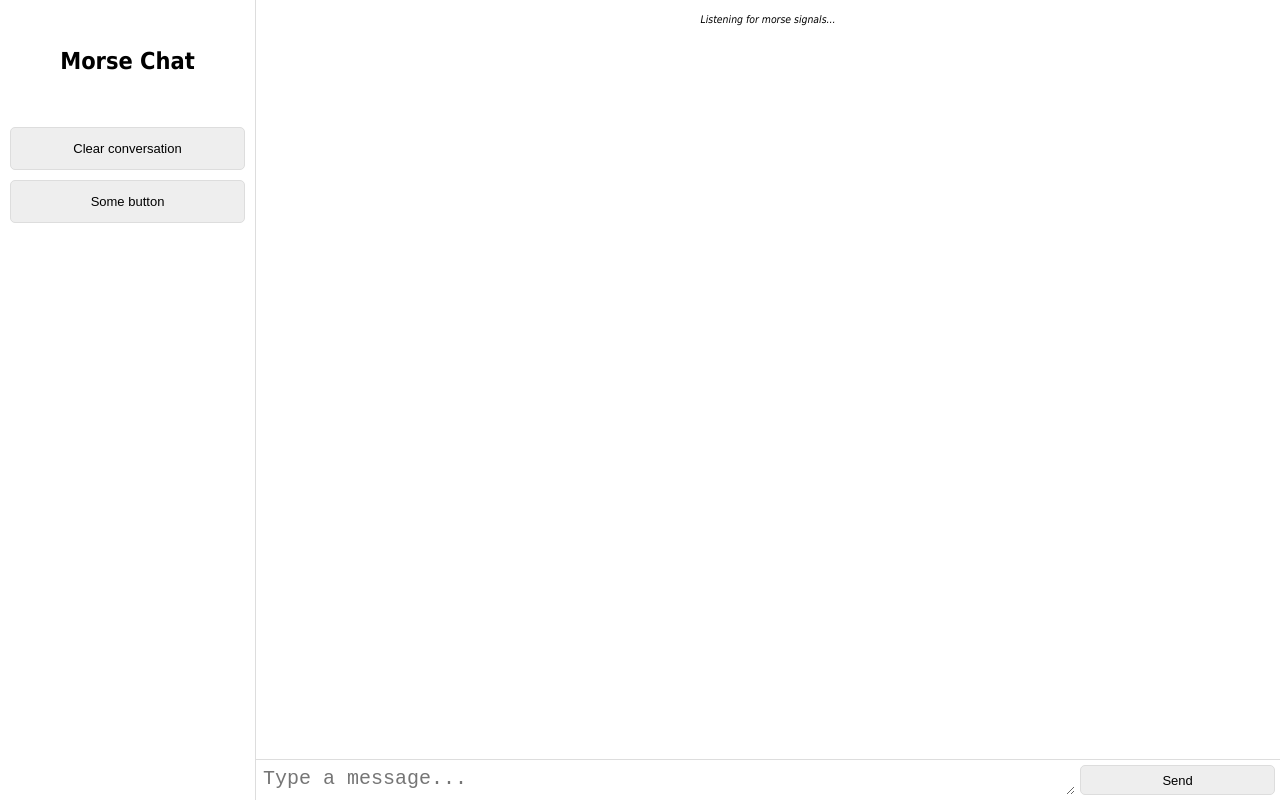
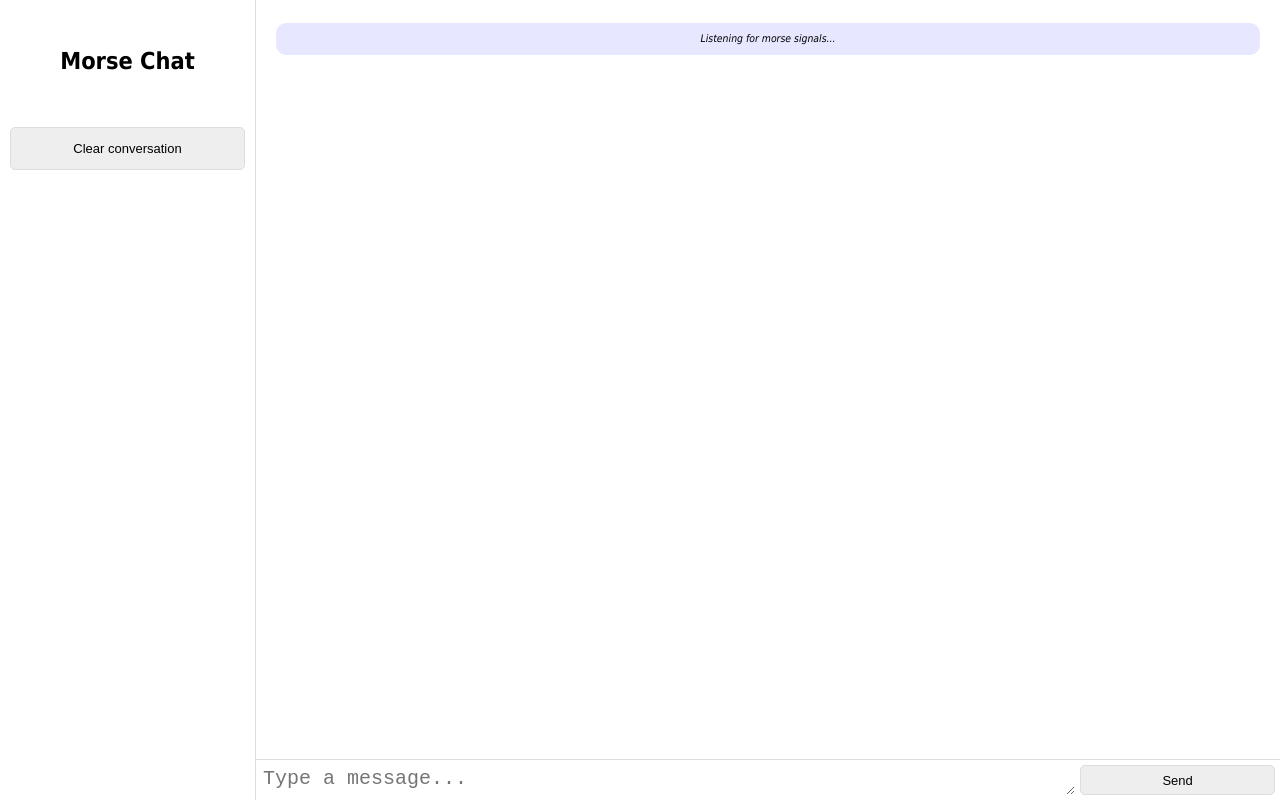
Before and after one commit to Timendus/morse-chat, a website built with webpack: page dist/index.html in a window 1280 px wide. Built offline with nearby package versions, Linux system fonts and the light colour scheme.

Commit message:
Replace notice with flash message in place in the conversation

```diff
--- a/src/chatroom.js
+++ b/src/chatroom.js
@@ -35,12 +35,16 @@ function renderMessage(message, owner) {
   messageNode.className = owner;
   messageNode.innerText = message;
   document.getElementById("messages").appendChild(messageNode);
-  document.getElementById("messages").scrollTop = 100000;
+  scrollDown();
 }
 
 function newestMessage(owner) {
   var theirMessages = document.getElementsByClassName(owner);
   return theirMessages[theirMessages.length-1]
+}
+
+function scrollDown() {
+  document.getElementById("messages").scrollTop = 100000;
 }
 
 
@@ -64,7 +68,19 @@ export function clearMessages() {
   log = [];
   // Clean up DOM
   var messages = document.getElementById("messages");
-  while ( messages.children.length > 1 ) {
-    messages.removeChild(messages.lastChild);
-  }
+  Array.from(messages.children).forEach(child => {
+    if (!child.classList.contains('flash')) {
+      messages.removeChild(child)
+    }
+  });
 }
+
+
+export function showFlashMessage(message, level='') {
+  var flashNode = document.createElement("div");
+  flashNode.className = "flash " + level;
+  flashNode.innerText = message;
+  document.getElementById("messages").appendChild(flashNode);
+  scrollDown();
+  return flashNode;
+}
--- a/src/index.js
+++ b/src/index.js
@@ -10,7 +10,7 @@ import * as input from './input.js';
 window.addEventListener('load', function() {
   output.setup();
   chatroom.renderLog();
-  input.setup();
+  input.setup() && chatroom.showFlashMessage("Listening for morse signals...", "info");
 
   document.getElementById("text-input").addEventListener("keyup", e => {if (e.keyCode == 13) output.sendMessage()});
   document.getElementById("send-button").addEventListener("click", output.sendMessage);
--- a/src/input.js
+++ b/src/input.js
@@ -3,6 +3,7 @@ import pitchdetect from './lib/cwilso/pitchdetect.js';
 
 export function setup() {
   pitchdetect.toggleLiveInput();
+  return true;
 }
 
 // Connect pitchdetect to copy2
--- a/src/stylesheets/chatroom.scss
+++ b/src/stylesheets/chatroom.scss
@@ -71,10 +71,19 @@
     content: '…';
   }
 
-  .notification {
-    margin: 0;
+  .flash {
+    margin: 1em 0 0 0;
     text-align: center;
     font-size: 0.8em;
     font-style: italic;
+    line-height: 3em;
+    border-radius: 10px;
+
+    &.info   { background-color: #e7e7ff; }
+    &.notice { background-color: #efec89; }
+
+    &.clickable {
+      cursor: pointer;
+    }
   }
 }
--- a/src/stylesheets/layout.scss
+++ b/src/stylesheets/layout.scss
@@ -1,4 +1,4 @@
-.container {
+body {
   display: grid;
 
   // Wide display
```
Also changed, not shown: dist/index.html.
